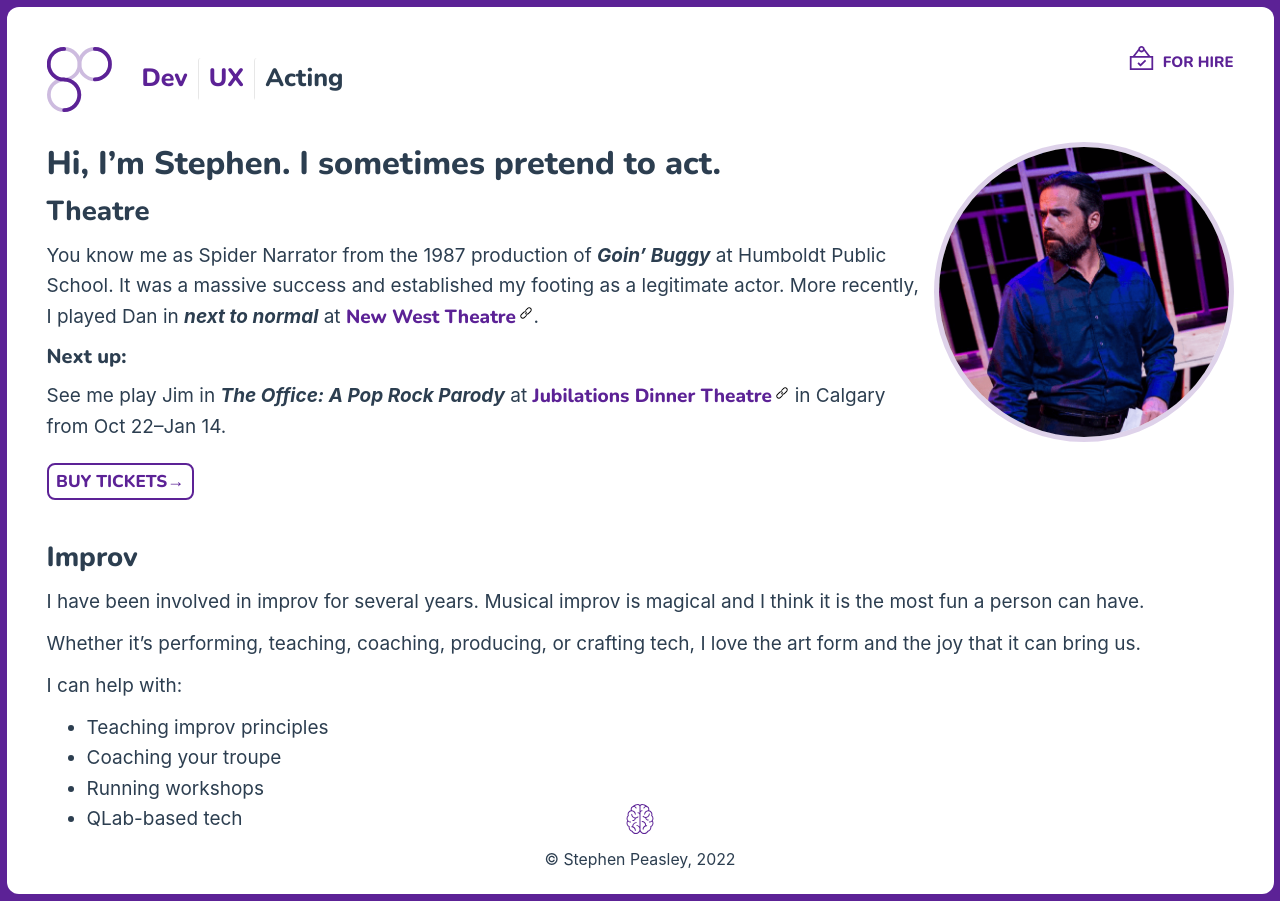
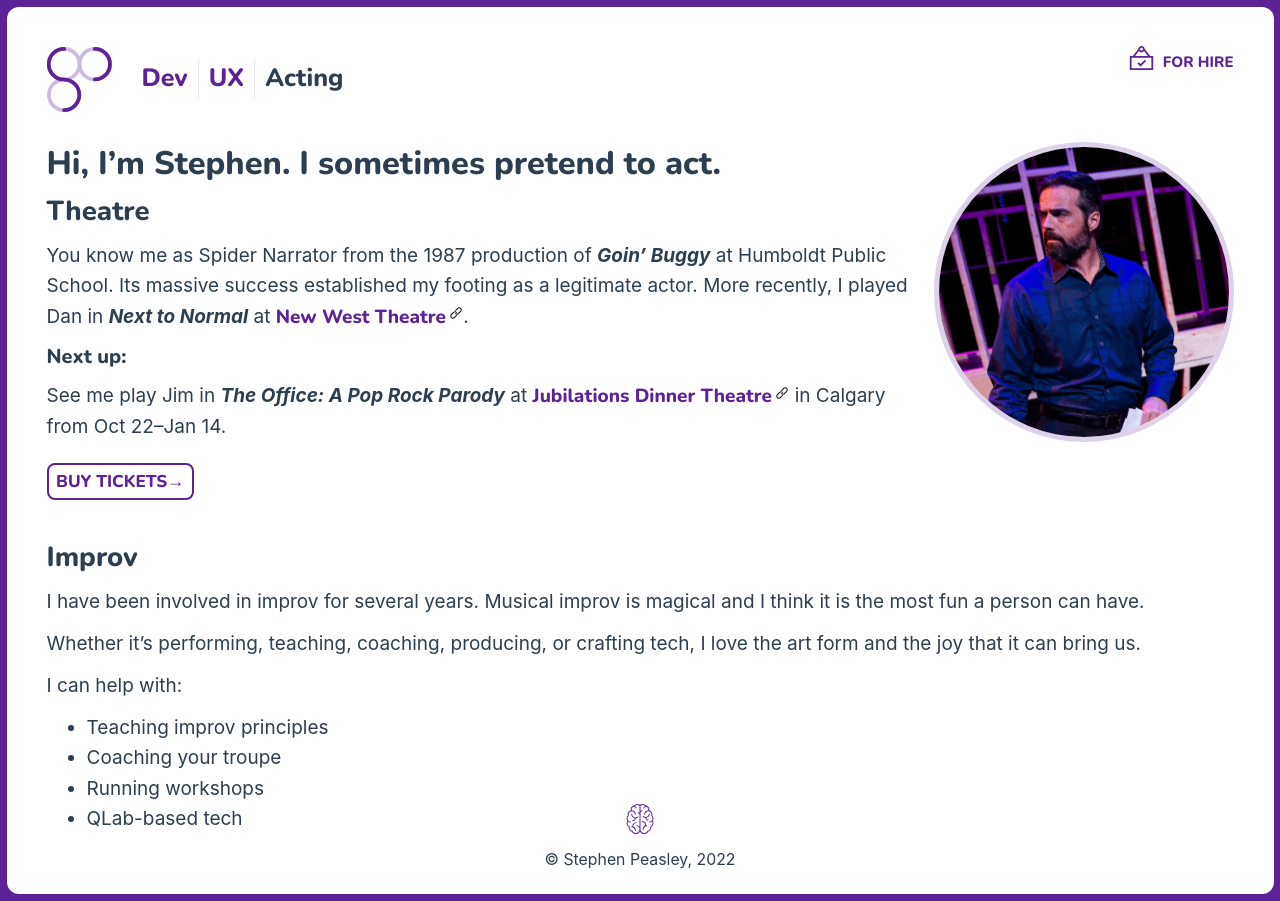
Before and after one commit to speasley/stephenpeasley, a Vue app: page /acting in a window 1280 px wide. Built offline with nearby package versions, Linux system fonts and the light colour scheme.

Commit message:
feat: improve copy

```diff
--- a/src/views/Acting.vue
+++ b/src/views/Acting.vue
@@ -16,9 +16,9 @@ onMounted(() => {
       <h2>Theatre</h2>
       <p>
         You know me as Spider Narrator from the 1987 production of
-        <cite>Goin&rsquo; Buggy</cite> at Humboldt Public School. It was a
-        massive success and established my footing as a legitimate actor. More
-        recently, I played Dan in <cite>next to normal</cite> at
+        <cite>Goin&rsquo; Buggy</cite> at Humboldt Public School. Its massive
+        success established my footing as a legitimate actor. More recently, I
+        played Dan in <cite>Next to Normal</cite> at
         <a href="https://www.newwesttheatre.com/">New West Theatre</a>.
       </p>
       <h3>Next up:</h3>
```
